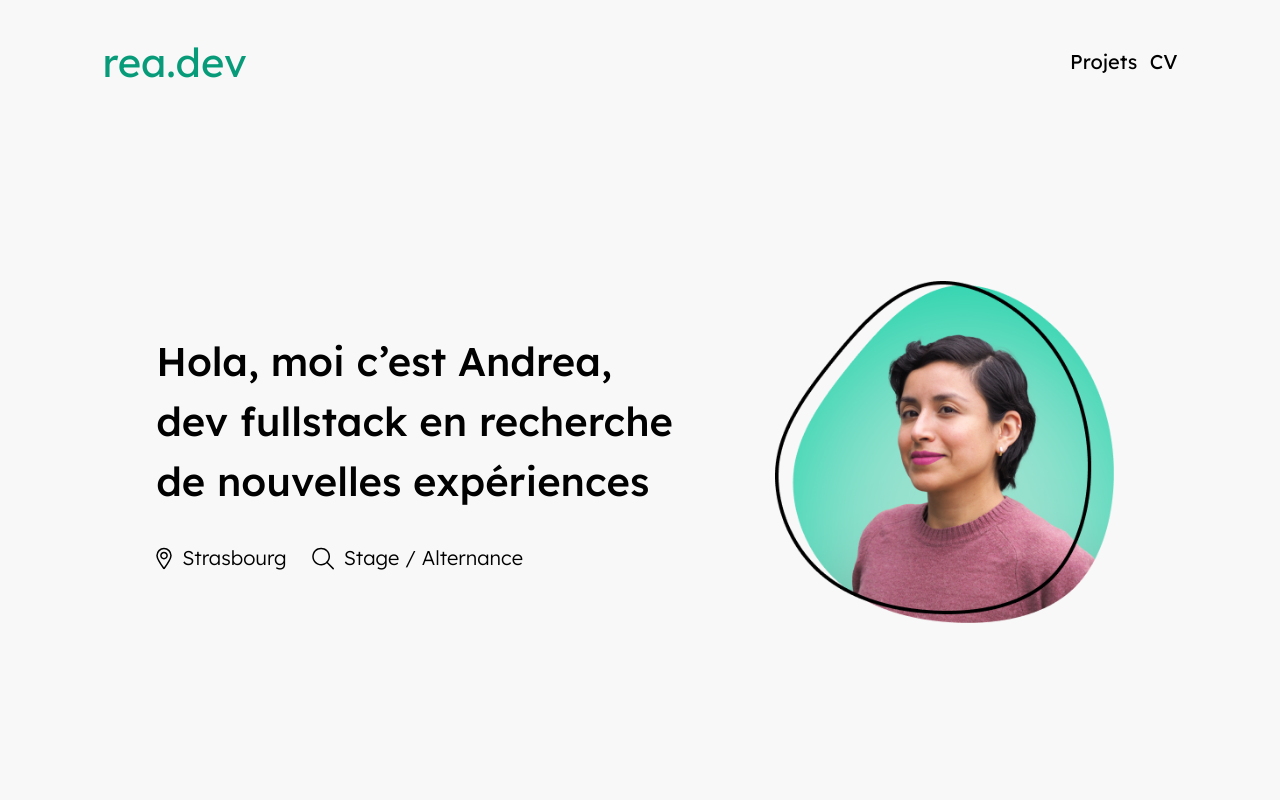
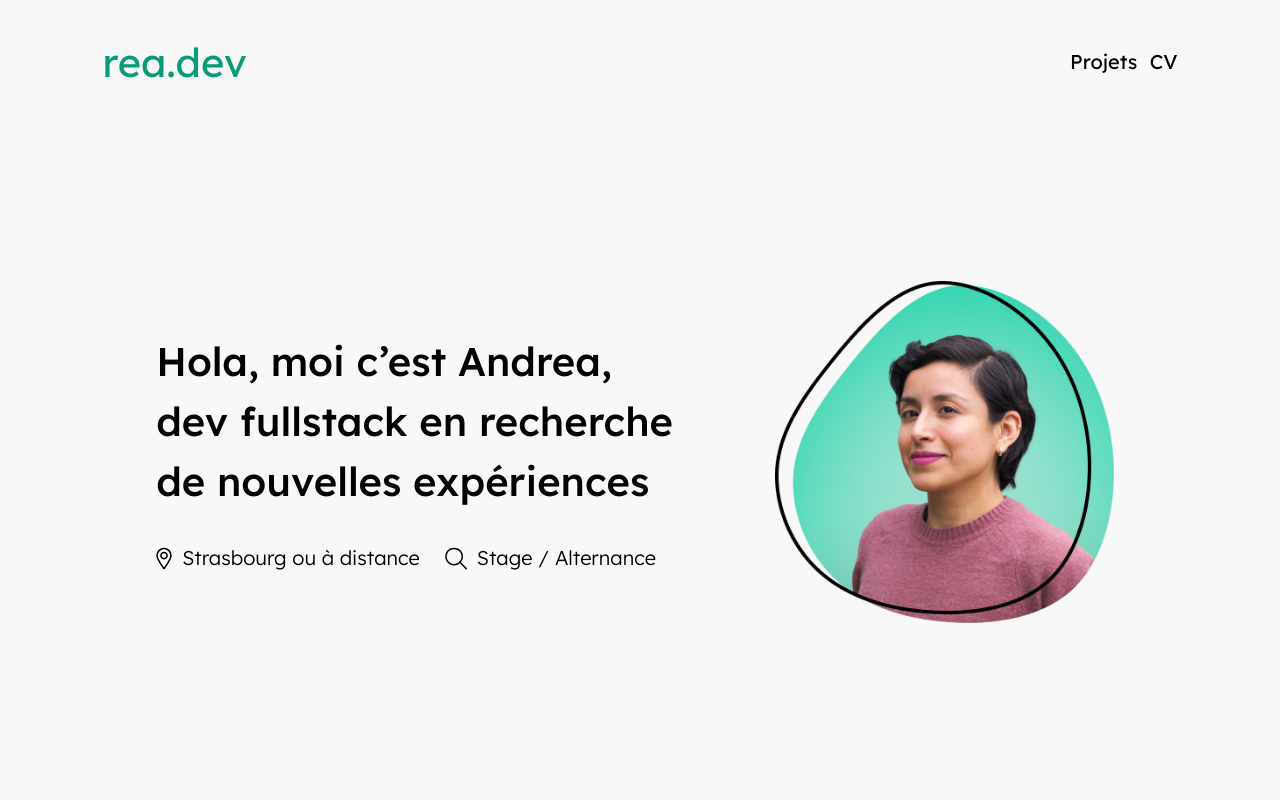
Before and after one commit to Andreasolisgarcia/Rea, a React (Vite) app: page / in a window 1280 px wide. Shown: the top 800 px of the page. Built offline with nearby package versions, Linux system fonts and the light colour scheme.

Commit message:
download fixed

```diff
--- a/src/components/Hero.jsx
+++ b/src/components/Hero.jsx
@@ -12,7 +12,7 @@ const Hero = () => {
           de nouvelles expériences
         </div>
         <ul className="lead">
-            <li className="location"><img src={locationIcon} alt="Icone de localisation" />Strasbourg</li>
+            <li className="location"><img src={locationIcon} alt="Icone de localisation" />Strasbourg ou à distance </li>
             <li className="date"><img src={searchIcon}  alt="Icone de recherche" /> Stage / Alternance </li>
         </ul>
       </div>
--- a/src/components/Nav.jsx
+++ b/src/components/Nav.jsx
@@ -6,7 +6,7 @@ const Nav = () => {
             <div className="logo">rea.dev</div>
             <ul className="menu">
                 <li><a href='#projects'>Projets</a></li>
-                <li><a href='/CV_DEVWEB_SOLIS_Andrea.pgf' download='CV_DEVWEB_SOLIS_Andrea.pdf'>CV</a></li>
+                <li><a href='/CV_DEVWEB_SOLIS_Andrea.pdf' download='CV_DEVWEB_SOLIS_Andrea.pdf'>CV</a></li>
                 {/* <a href="mailto:andrea.solisg@gmail.com" class="btn-contact">
                 <li>
                 Contact <img src={PeaceSign} alt="signe de paix" />
```
